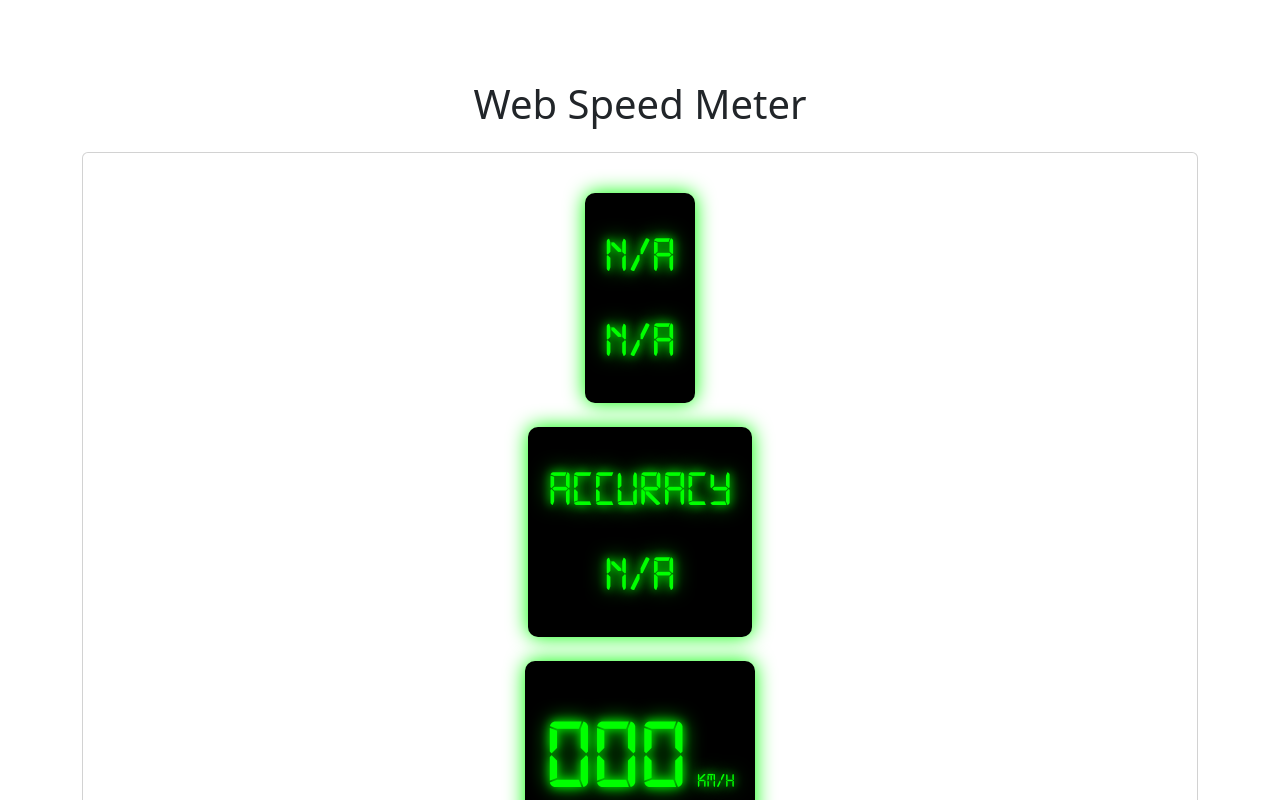
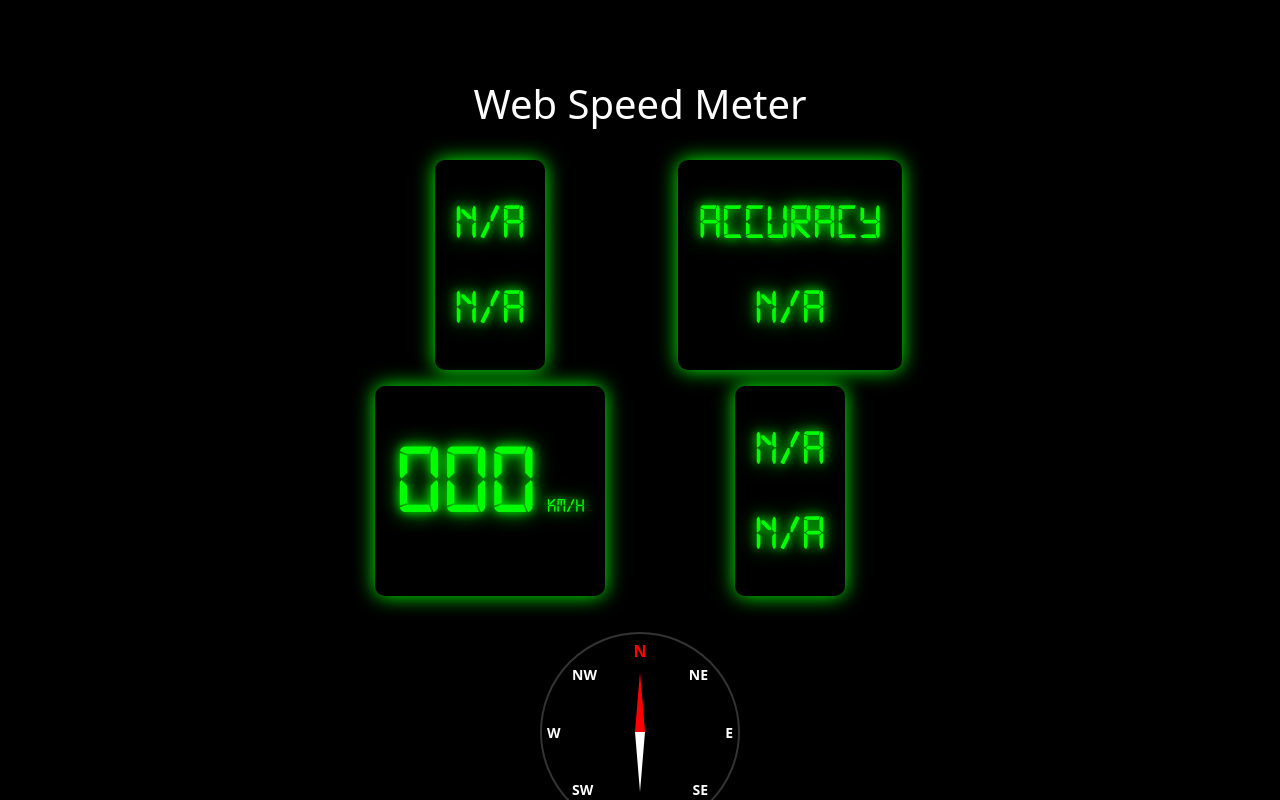
Before and after one commit to ihkk/WebSpeedMeter, a React (Vite) app: page / in a window 1280 px wide. Shown: the top 800 px of the page. Built offline with nearby package versions, Linux system fonts and the light colour scheme; no server answers.

Commit message:
change to grid

```diff
--- a/src/App.css
+++ b/src/App.css
@@ -29,3 +29,27 @@
   margin: 5px 0;
   /* 每行经纬度的间距 */
 }
+
+body {
+  background-color: #000;
+  /* 设置网页背景为纯黑色 */
+  color: #fff;
+  /* 全局文字颜色为白色 */
+}
+
+h1 {
+  color: #fff;
+  /* 标题颜色为白色 */
+}
+
+.container {
+  max-width: 600px;
+  /* 限制内容宽度，居中对齐 */
+  margin: 0 auto;
+  /* 居中 */
+}
+
+.card-body {
+  background: transparent;
+  /* 去除白色背景 */
+}
--- a/src/App.tsx
+++ b/src/App.tsx
@@ -82,64 +82,45 @@ const App: React.FC = () => {
 
 
   return (
-    <div className="container mt-5">
-      <h1 className="mb-4">Web Speed Meter</h1>
+    <div className="container mt-5 text-center">
+      <h1 className="mb-4 text-white">Web Speed Meter</h1>
       {error ? (
         <div className="alert alert-danger">{error}</div>
       ) : (
         <>
-          <div className="card">
-            <div className="card-body">
-              {/* <h5 className="card-title">Coordinates</h5>
-              <p className="card-text">
-                <strong>Latitude:</strong> {location.latitude ?? "N/A"} <br />
-                <strong>Longitude:</strong> {location.longitude ?? "N/A"} <br />
-                <strong>Accuracy:</strong> {location.accuracy ? `${location.accuracy.toFixed(0)} m` : "N/A"} <br />
-                <strong>Altitude:</strong> {location.altitude !== null ? `${location.altitude.toFixed(2)} m` : "N/A"} <br />
-                <strong>Speed:</strong> {location.speed !== null ? `${location.speed.toFixed(2)} m/s` : "N/A"} <br />
-                <strong>Heading:</strong> {location.heading ? `${location.heading.toFixed(2)}°` : "N/A"} <br />
-                <strong>Timestamp:</strong> {location.timestamp ?? "N/A"}
-              </p> */}
-
-              {/* 经纬度盒子 */}
-              <div className="d-flex justify-content-center my-4">
+          <div className="row">
+            <div className="col-6 d-flex justify-content-center my-2">
               <DoubleDisplay
                 top={location.latitude !== null ? location.latitude.toFixed(6) : "N/A"}
                 bottom={location.longitude !== null ? location.longitude.toFixed(6) : "N/A"}
               />
             </div>
-
-              {/* 定位精度 */}
-              <div className="d-flex justify-content-center my-4">
+            <div className="col-6 d-flex justify-content-center my-2">
               <DoubleDisplay
-                  top="Accuracy" // 标题
-                  bottom={location.accuracy !== null ? `${location.accuracy.toFixed(0)} m` : "N/A"} // 精度值
+                top="Accuracy"
+                bottom={location.accuracy !== null ? `${location.accuracy.toFixed(0)} m` : "N/A"}
               />
             </div>
-
-              {/* 显示速度的 NumberDisplay */}
-              <div className="d-flex justify-content-center my-4">
+          </div>
+          <div className="row">
+            <div className="col-6 d-flex justify-content-center my-2">
               <NumberDisplay value={location.speed !== null ? (location.speed * 3.6).toFixed(0) : 0} unit="KM/H" fixedLength={3} />
             </div>
-
-              {/* 显示时间 */}
-              <div className="d-flex justify-content-center my-4">
+            <div className="col-6 d-flex justify-content-center my-2">
               <DoubleDisplay
-                  top={location.timestamp ? location.timestamp.split(",")[0] : "N/A"} // 日期部分
-                  bottom={location.timestamp ? location.timestamp.split(",")[1]?.trim() : "N/A"} // 时间部分
+                top={location.timestamp ? location.timestamp.split(",")[0] : "N/A"}
+                bottom={location.timestamp ? location.timestamp.split(",")[1]?.trim() : "N/A"}
               />
             </div>
-
-
-              {/* 显示指南针 */}
+          </div>
+          <div className="row">
+            <div className="col-12 d-flex justify-content-center my-2">
               <Compass heading={location.heading ?? 0} />
             </div>
           </div>
-
         </>
-      )
-      }
-    </div >
+      )}
+    </div>
   );
 };
 
```
Lines whose indentation alone changed are shown as unchanged.
